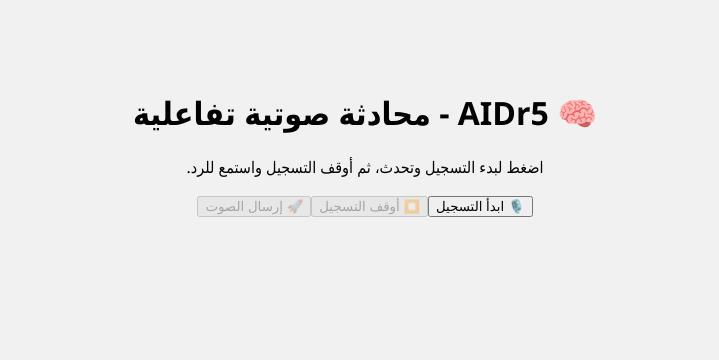
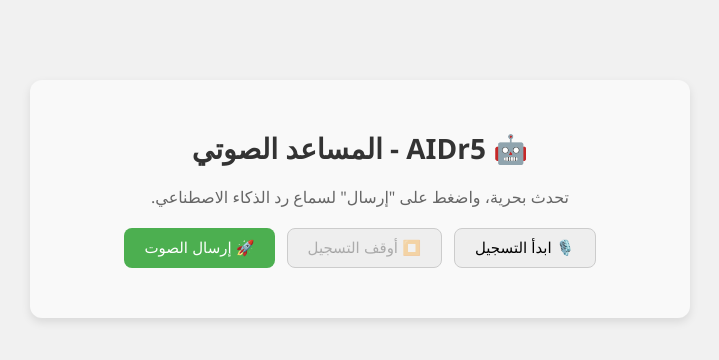
Before and after one commit to MedAiCare/AIDr5, a React app: page / in a window 1280 px wide. Shown: the top 360 px of the page, without its empty margins (446-1165 px from the left). Built offline with nearby package versions, Linux system fonts and the light colour scheme.

Commit message:
تحسين تصميم واجهة المستخدم

```diff
--- a/src/App.js
+++ b/src/App.js
@@ -40,9 +40,9 @@
     formData.append('file', audioBlob, 'input.webm');
 
     try {
-      const response = await axios.post('http://127.0.0.1:8000/chat-audio', formData); // backend local
+      const response = await axios.post('https://your-backend-api.com/chat-audio', formData);
       setResponseText(response.data.text);
-      setResponseAudio(response.data.audio_url); // backend should return TTS URL
+      setResponseAudio(response.data.audio_url);
     } catch (err) {
       console.error('حدث خطأ أثناء الاتصال بالخادم:', err);
     }
@@ -50,26 +50,36 @@
   };
 
   return (
-    <div style={{ maxWidth: 600, margin: 'auto', padding: 30 }}>
-      <h1>🧠 AIDr5 - محادثة صوتية تفاعلية</h1>
-      <p>اضغط لبدء التسجيل وتحدث، ثم أوقف التسجيل واستمع للرد.</p>
+    <div style={styles.container}>
+      <h1 style={styles.title}>🤖 AIDr5 - المساعد الصوتي</h1>
+      <p style={styles.subtitle}>
+        تحدث بحرية، واضغط على "إرسال" لسماع رد الذكاء الاصطناعي.
+      </p>
 
-      <button onClick={handleStartRecording} disabled={recording}>🎙️ ابدأ التسجيل</button>
-      <button onClick={handleStopRecording} disabled={!recording}>⏹️ أوقف التسجيل</button>
-      <button onClick={handleSend} disabled={!audioBlob || loading}>🚀 إرسال الصوت</button>
+      <div style={styles.buttonGroup}>
+        <button onClick={handleStartRecording} disabled={recording} style={styles.button}>
+          🎙️ ابدأ التسجيل
+        </button>
+        <button onClick={handleStopRecording} disabled={!recording} style={styles.button}>
+          ⏹️ أوقف التسجيل
+        </button>
+        <button onClick={handleSend} disabled={!audioBlob || loading} style={styles.sendButton}>
+          🚀 إرسال الصوت
+        </button>
+      </div>
 
-      {loading && <p>⏳ جاري معالجة الصوت...</p>}
+      {loading && <p style={styles.loading}>⏳ جاري تحليل الحديث...</p>}
 
       {responseText && (
-        <div style={{ marginTop: 20 }}>
+        <div style={styles.card}>
           <strong>📝 النص:</strong>
-          <div>{responseText}</div>
+          <p>{responseText}</p>
         </div>
       )}
 
       {responseAudio && (
-        <div style={{ marginTop: 20 }}>
-          <p>🎧 الرد الصوتي:</p>
+        <div style={styles.card}>
+          <strong>🎧 الرد الصوتي:</strong>
           <audio controls src={responseAudio} autoPlay />
         </div>
       )}
@@ -77,4 +87,63 @@
   );
 }
 
+const styles = {
+  container: {
+    maxWidth: '600px',
+    margin: '40px auto',
+    padding: '30px',
+    borderRadius: '12px',
+    backgroundColor: '#f9f9f9',
+    boxShadow: '0 4px 10px rgba(0,0,0,0.1)',
+    fontFamily: 'Segoe UI, sans-serif',
+    textAlign: 'center',
+  },
+  title: {
+    fontSize: '28px',
+    color: '#333',
+  },
+  subtitle: {
+    fontSize: '16px',
+    color: '#666',
+    marginBottom: '20px',
+  },
+  buttonGroup: {
+    display: 'flex',
+    justifyContent: 'center',
+    gap: '12px',
+    flexWrap: 'wrap',
+    marginBottom: '20px',
+  },
+  button: {
+    padding: '10px 20px',
+    fontSize: '15px',
+    backgroundColor: '#eee',
+    border: '1px solid #ccc',
+    borderRadius: '8px',
+    cursor: 'pointer',
+  },
+  sendButton: {
+    padding: '10px 20px',
+    fontSize: '15px',
+    backgroundColor: '#4CAF50',
+    color: 'white',
+    border: 'none',
+    borderRadius: '8px',
+    cursor: 'pointer',
+  },
+  loading: {
+    color: '#FF9800',
+    fontWeight: 'bold',
+    marginTop: '20px',
+  },
+  card: {
+    backgroundColor: '#fff',
+    padding: '15px 20px',
+    marginTop: '20px',
+    borderRadius: '8px',
+    border: '1px solid #ddd',
+    textAlign: 'left',
+  },
+};
+
 export default App;
```
